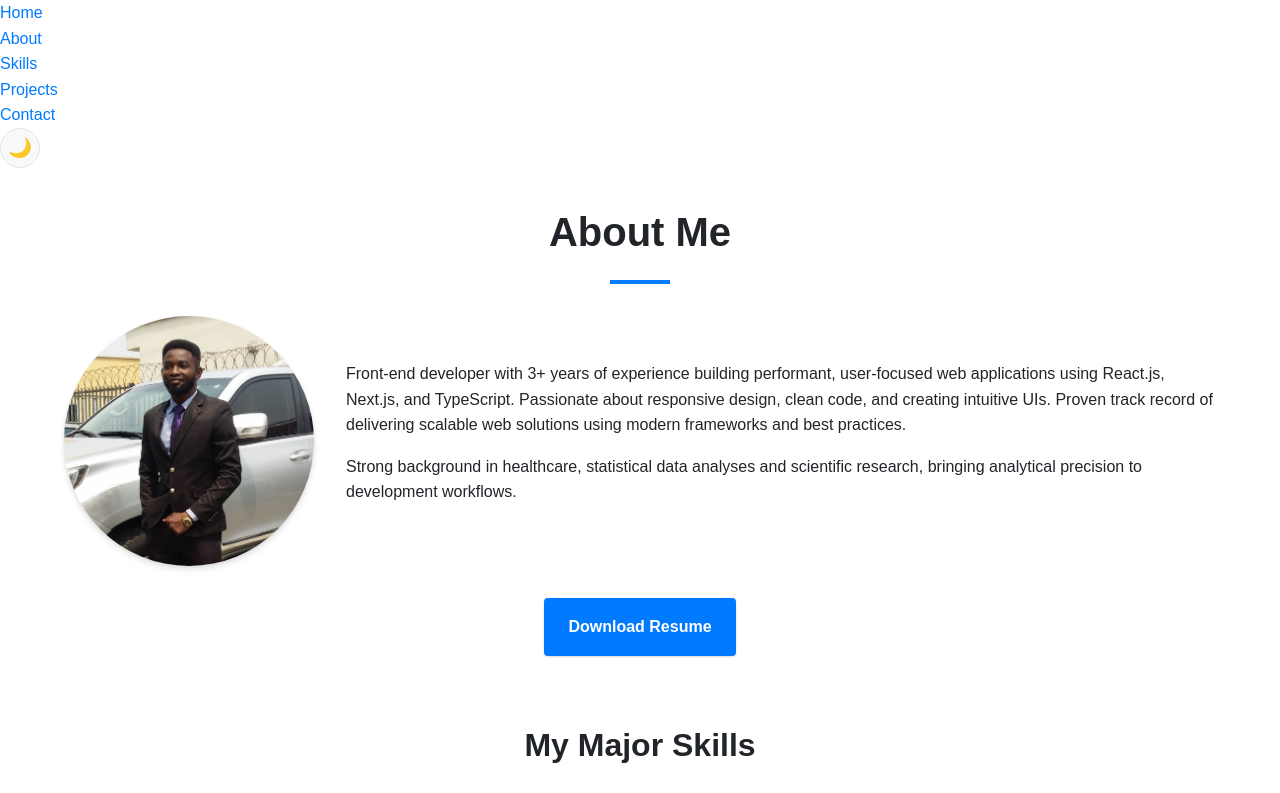
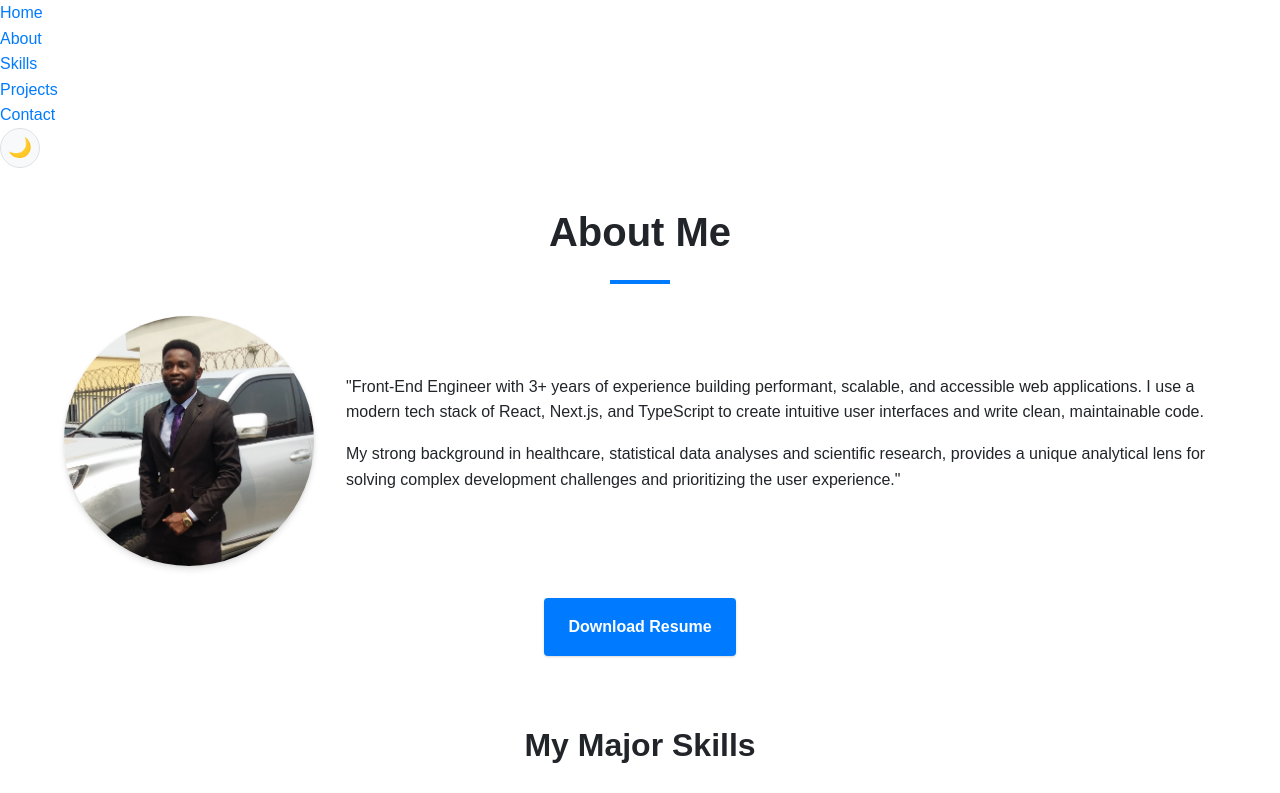
Before and after one commit to BonaventureCJ/portfolio, a React (Create React App) app: page /portfolio/about in a window 1280 px wide. Shown: the top 793 px of the page. Built offline with nearby package versions, Linux system fonts and the light colour scheme.

Commit message:
docs: update about section content

```diff
--- a/src/components/previews/AboutPreview/AboutPreview.jsx
+++ b/src/components/previews/AboutPreview/AboutPreview.jsx
@@ -1,14 +1,13 @@
 /* src/components/previews/AboutPreview/AboutPreview.jsx */
 import { Link } from 'react-router-dom';
 import styles from './AboutPreview.module.scss';
-import { heroData } from 'data/hero';
+import { yearsOfExperience } from 'utils/helpers';
 
 /**
  * A condensed "About" section for the homepage.
  @returns {JSX.Element} The About Preview component.
  */
 const AboutPreview = () => {
-  const { yearsOfExperience } = heroData;
 
   return (
     <section className={styles.aboutPreview}>
@@ -17,11 +16,7 @@ const AboutPreview = () => {
           <h2 className={styles.aboutPreview__heading}>About Me</h2>
 
           <p className={styles.aboutPreview__text}>
-            As a Front-End Engineer with over {yearsOfExperience}+ years of experience, I specialize in building performant and user-focused web applications with React.js, Next.js, and TypeScript.
-          </p>
-
-          <p className={styles.aboutPreview__text}>
-            My background in healthcare and scientific research has equipped me with a unique analytical approach to development, allowing me to build scalable solutions while prioritizing an intuitive user experience.
+            As a Front-End Engineer with {yearsOfExperience}+ years of experience, I am passionate about Accessibility, SEO, Responsive Web Design, clean code, and creating intuitive UIs using modern frameworks and best practices.
           </p>
 
           <Link
--- a/src/data/contact.js
+++ b/src/data/contact.js
@@ -94,7 +94,7 @@ const contactItems = [
 
 // Combine the two data messages into one object or keep it separate based on preference
 const ctaMessage = {
-  form: "Feel free to reach out using the form below. I'd love to hear from you!",
+  form: "You can reach out to me using the form below. I'd love to hear from you!",
   general: "Let's connect and build something great together. Find me on social media or reach me directly.",
 };
 
--- a/src/data/hero.js
+++ b/src/data/hero.js
@@ -8,7 +8,7 @@ export const heroData = {
   title: 'Front-End Engineer (React.js | Next.js | TypeScript)',
   // Use a template literal to dynamically include the years of experience
   description:
-    `Front-end Engineer with ${yearsOfExperience}+ years of experience building performant, user-focused web applications. Passionate about responsive design, clean code, and creating intuitive UIs.`,
+    `Front-end Developer and Open-Source Contributor experienced in building performant, maintainable and scalable web applications using React.js, Next.js, and TypeScript.`,
   primaryCta: {
     label: 'View My Work',
     url: '/projects',
--- a/src/pages/About/About.jsx
+++ b/src/pages/About/About.jsx
@@ -27,15 +27,12 @@ const About = () => {
           </div>
           <div className={styles['about__text-container']}>
             <p className={styles['about__summary']}>
-              Front-end developer with { yearsOfExperience }+ years of experience building performant, user-focused web
-              applications using React.js, Next.js, and TypeScript. Passionate about responsive
-              design, clean code, and creating intuitive UIs. Proven track record of delivering
-              scalable web solutions using modern frameworks and best practices.
+             "Front-End Engineer with {yearsOfExperience}+ years of experience building performant, scalable, and accessible web applications. I use a modern tech stack of React, Next.js, and TypeScript to create intuitive user interfaces and write clean, maintainable code.
             </p>
             <p className={styles['about__summary']}>
-              Strong background in healthcare, statistical data analyses and scientific research, bringing analytical
-              precision to development workflows.
+              My strong background in healthcare, statistical data analyses and scientific research, provides a unique analytical lens for solving complex development challenges and prioritizing the user experience."
             </p>
+
           </div>
         </div>
 
--- a/src/styles/_abstracts.scss
+++ b/src/styles/_abstracts.scss
@@ -1,30 +1,8 @@
 // src/styles/_abstracts.scss //for Portfolio Project
 @charset "UTF-8";
-
-// --- Mixins for Responsive Design ---
-$breakpoints: (
-  sm: 576px,
-  md: 768px,
-  lg: 992px,
-  xl: 1200px,
-);
-
-@mixin breakpoint-up($name) {
-  @media (min-width: map-get($breakpoints, $name)) {
-    @content;
-  }
-}
-
-// Corrected mixin syntax
-@mixin breakpoint-down($name) {
-  // Wrap the arithmetic operation in parentheses
-  @media (max-width: (map-get($breakpoints, $name) - 0.02)) {
-    @content;
-  }
-}
 // --- Variables ---
 
-// Your provided light theme variables (default)
+// Light theme variables (default)
 :root {
   /* Colors */
   --color-brand-primary: #007bff;
```
